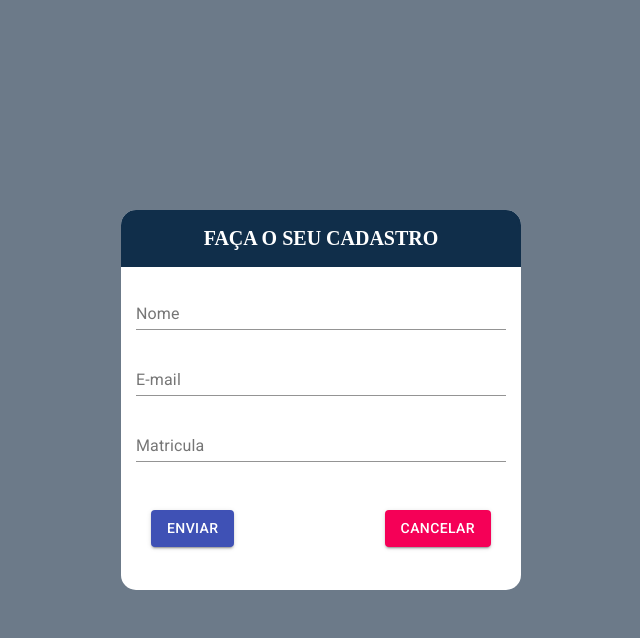
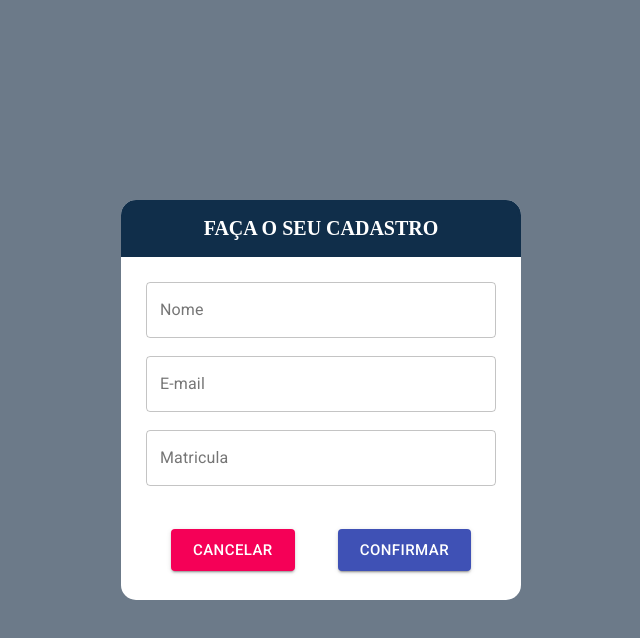
Before and after one commit to Elielson68/DTM, a React (Create React App) app in the folder front-end/: page / in a window 1280 px wide. Both pictures are taken after a click on the button "ABRIRMODAL". Shown: the top 638 px of the page, without its empty margins (319-959 px from the left). Built offline with nearby package versions, Linux system fonts and the light colour scheme.

Commit message:
Fix: Button size and spacing

```diff
--- a/front-end/src/components/registerModal/index.tsx
+++ b/front-end/src/components/registerModal/index.tsx
@@ -44,17 +44,17 @@ const RegisterModal: React.FC = () => {
                 </CardText>
                 <InputArea>
                 {/* Area dos inputs */}
-                    <TextField label="Nome"/>
+                    <TextField id="outlined-basic" variant="outlined" label="Nome"/>
                     <br/>
-                    <TextField label="E-mail" type='email'/>
+                    <TextField id="outlined-basic" variant="outlined" label="E-mail" type='email'/>
                     <br/>
-                    <TextField label="Matricula" type='number'/>
+                    <TextField id="outlined-basic" variant="outlined" label="Matricula" type='number'/>
                     <br/>
                 </InputArea>
                 <ButtonArea>
                   {/* Area dos botões */}
-                    <Button variant="contained" color="primary">Enviar</Button>
-                    <Button variant="contained" color="secondary" onClick={handleClose}>Cancelar</Button>
+                    <Button variant="contained" color="secondary" size="large" onClick={handleClose}>Cancelar</Button>
+                    <Button variant="contained" color="primary" size="large">Confirmar</Button>
                 </ButtonArea>
             </Card>
           </Container>
--- a/front-end/src/components/registerModal/style.ts
+++ b/front-end/src/components/registerModal/style.ts
@@ -18,7 +18,7 @@ export const Container = styled.div`
 
 export const Card = styled.div`
   background-color: white;
-  height: 380px;
+  height: 400px;
   width: 400px;
   border-radius: 15px;
   margin: 0 auto;
@@ -36,6 +36,7 @@ export const CardText = styled.div`
 `;
 
 export const InputArea = styled.div`
+padding: 10px;
   display: flex;
   flex-direction: column;
   justify-content: center;
@@ -44,10 +45,10 @@ export const InputArea = styled.div`
 `;
 
 export const ButtonArea = styled.div`
-  text-align: center;
   display: flex;
   justify-content: space-between;
-  margin: 30px;
+  margin-left: 50px;
+  margin-right: 50px;
 `;
 
 export const Text = styled.div`
```
